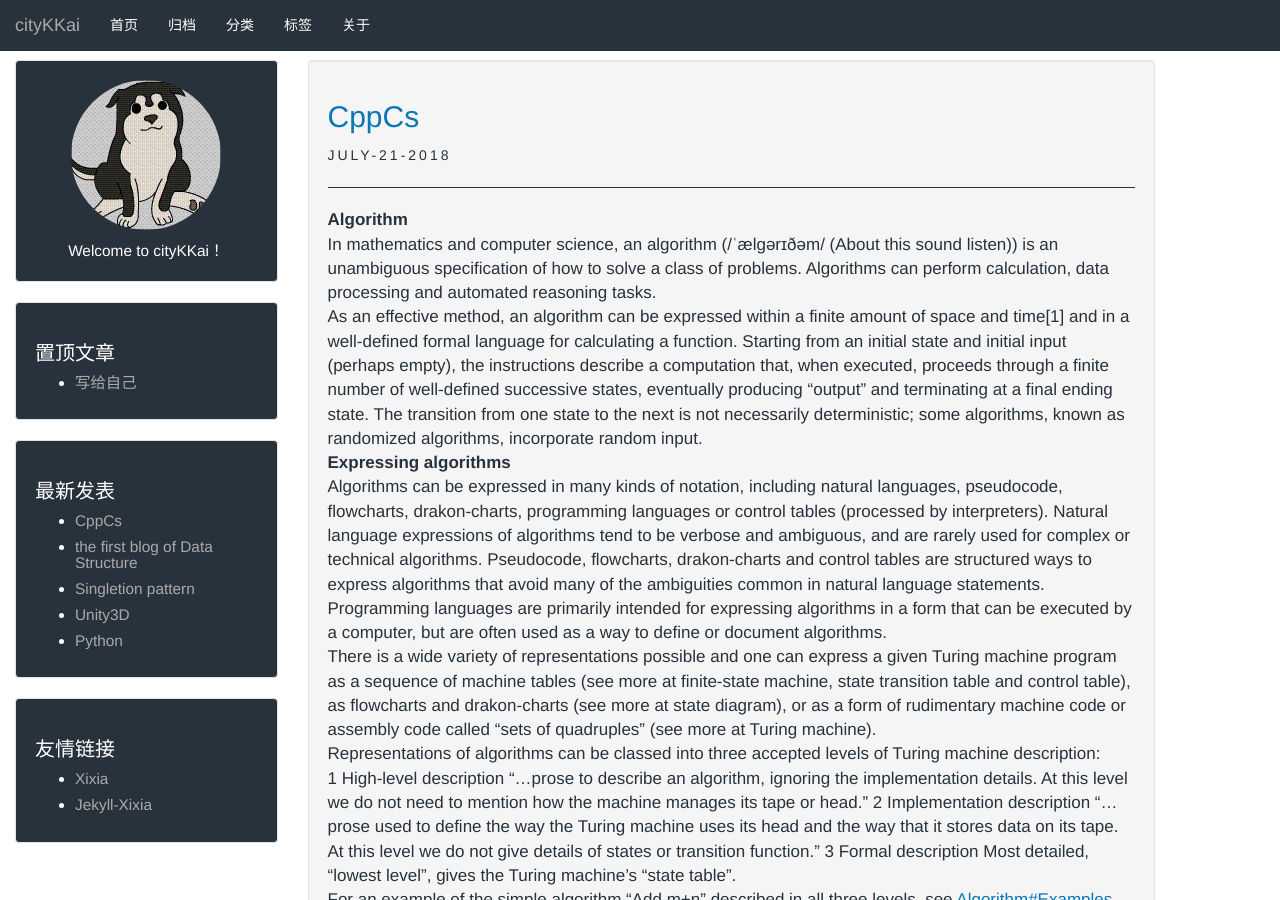
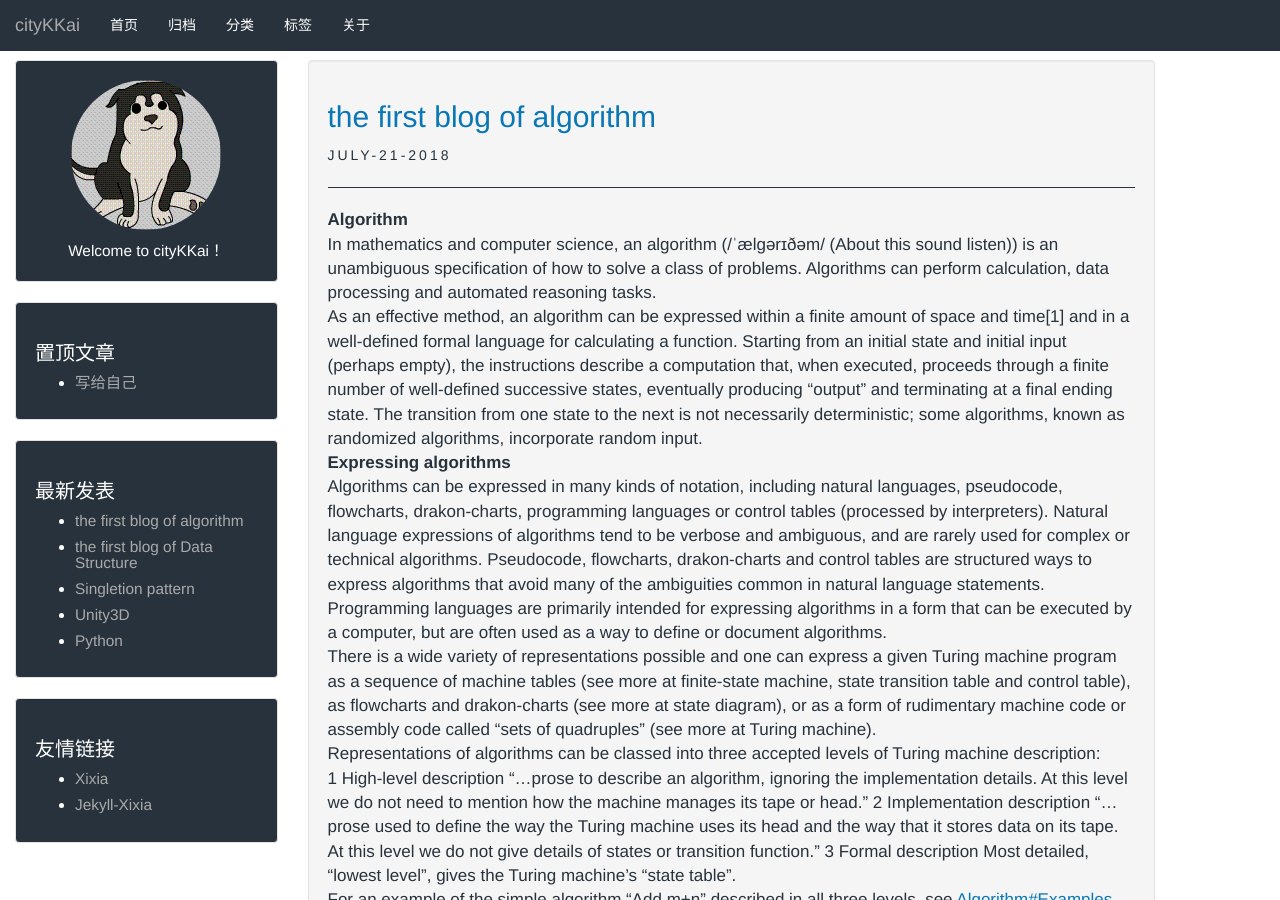
Before and after one commit to cityKspicyChicken/cityKspicyChicken.github.io, a Jekyll site: the page built from _posts/2018-07-21-C#C++_3.markdown, in a window 1280 px wide and 900 px high. Built offline with Jekyll 4.4.1, drawn with Linux system fonts in a browser that asks for light colours.

Commit message:
new modified

```diff
--- a/_posts/2018-07-21-C#C++_3.markdown
+++ b/_posts/2018-07-21-C#C++_3.markdown
@@ -1,6 +1,6 @@
 ---
 layout: post
-title: "CppCs"
+title: "the first blog of algorithm"
 date:   2018-07-21 23:18:50 +0800
 categories: Data Structure and Algorithm
 tags: 微小的代码工作
```
